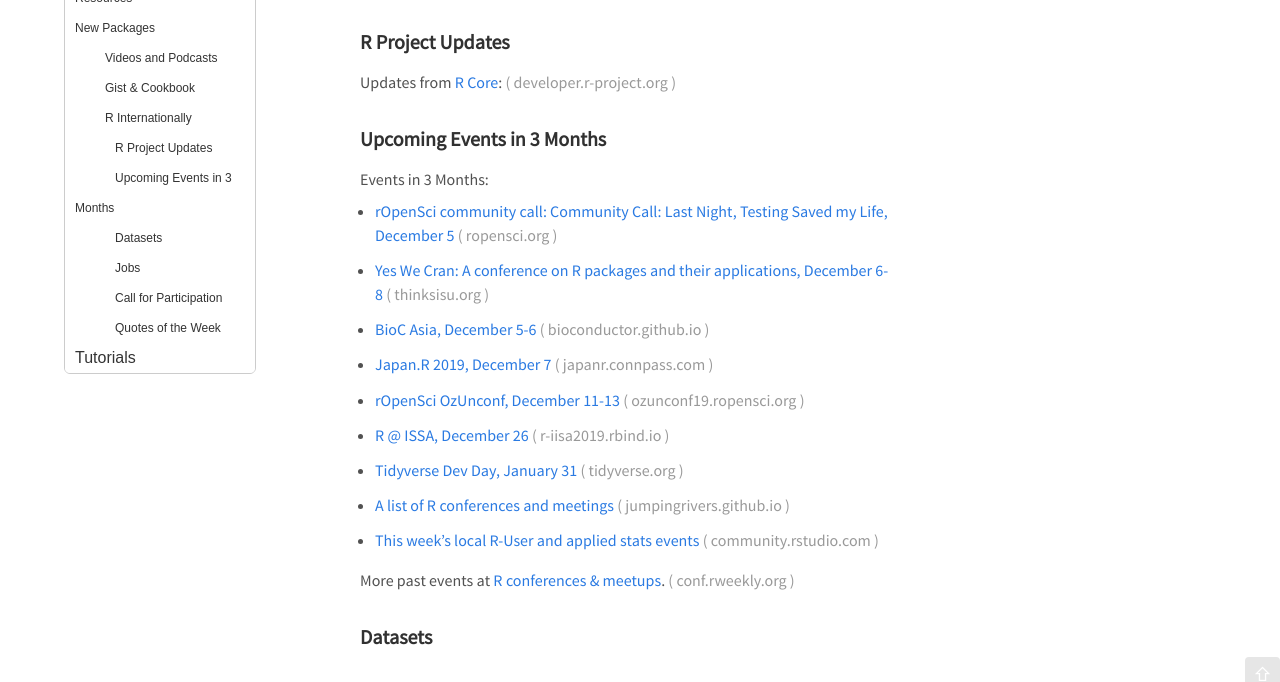
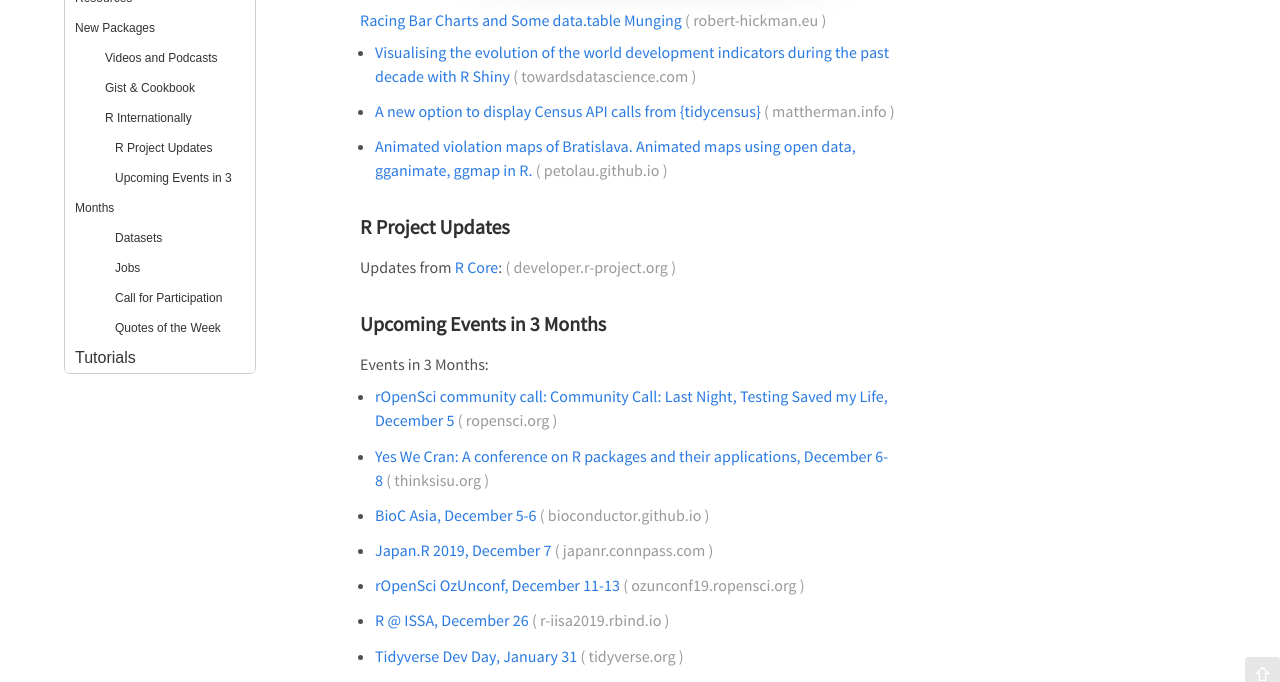
Before and after one commit to rweekly/rweekly.org, a Jekyll site: the page built from draft.md, in a window 1280 px wide and 900 px high, scrolled down 3501 px, cut to the strip 218-900 px from the top of the window. Built offline with Jekyll 4.4.1, drawn with Linux system fonts in a browser that asks for light colours; emoji names are drawn with the system emoji font; comment, search, counter and statistics services are not loaded; some of the changed text lies outside the part shown.

Commit message:
a few links from the submit API

```diff
--- a/draft.md
+++ b/draft.md
@@ -117,6 +119,12 @@
 
 [Racing Bar Charts and Some data.table Munging](http://www.robert-hickman.eu/post/racing_bar_charts/)
 
++ [Visualising the evolution of the world development indicators during the past decade with R Shiny](https://towardsdatascience.com/the-decade-in-review-with-r-shiny-ea57f8fa5e0e)
+
++ [A new option to display Census API calls from {tidycensus}](https://mattherman.info/blog/tidycensus-show-call/)
+
++ [Animated violation maps of Bratislava. Animated maps using open data, gganimate, ggmap in R.](https://petolau.github.io/Dangerous-streets-of-Bratislava-animated-maps-using-opendata/)
+
 <!--<div class="post-more-begin></div><div class="post-more-end"></div>-->
 
 ###  R Project Updates
```
Also changed, not shown: other parts of draft.md (+2 -0 lines).
